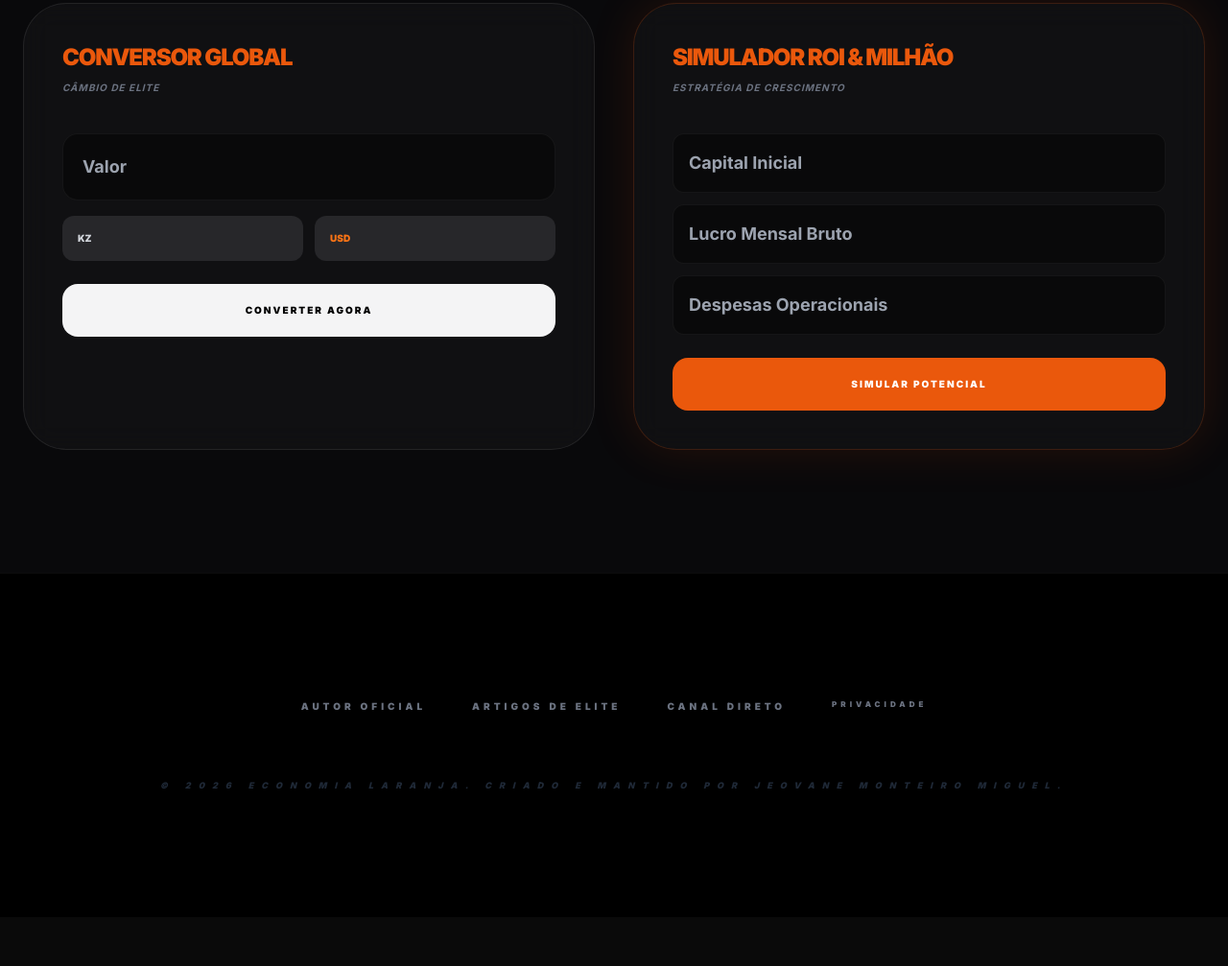
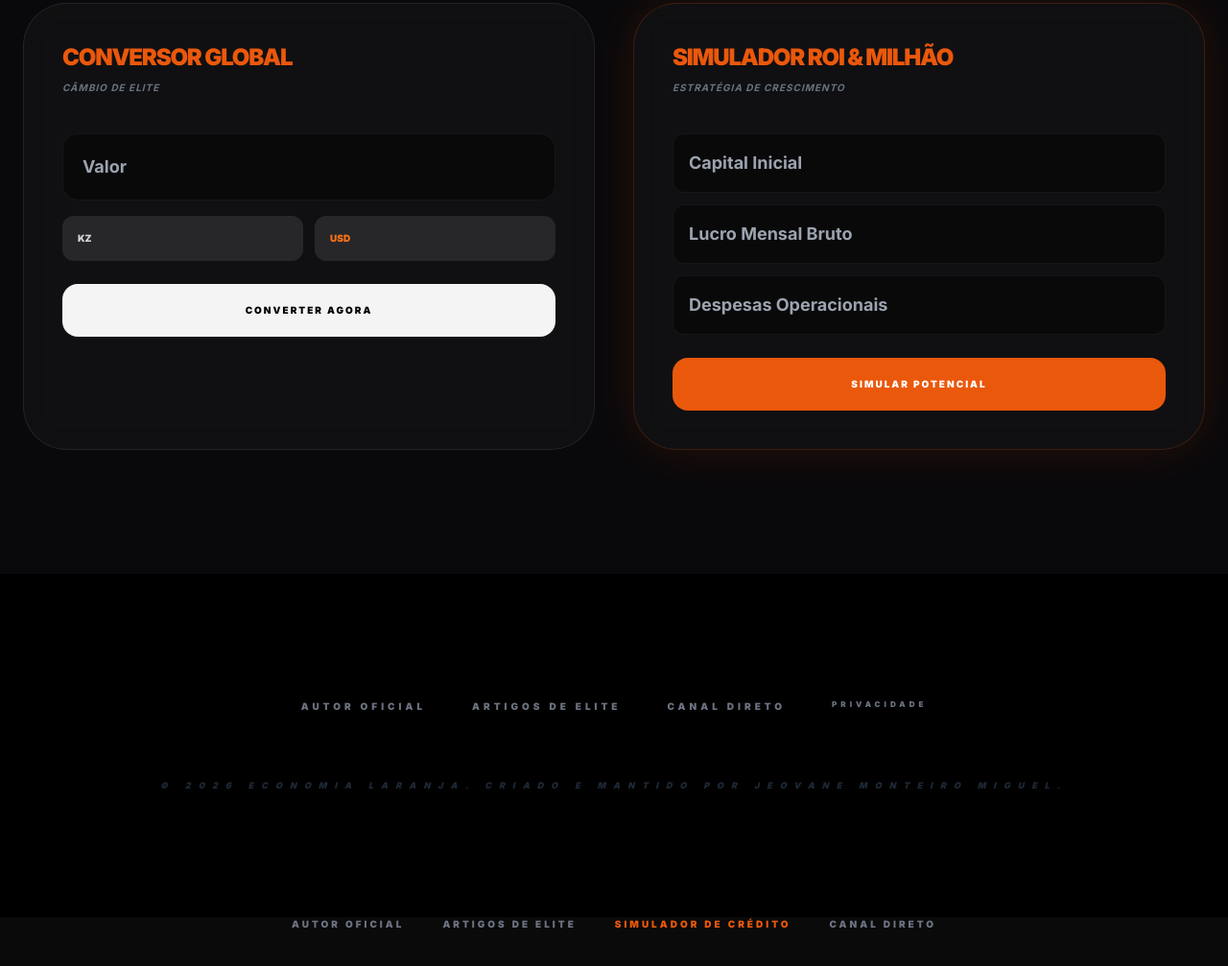
Before and after one commit to economialaranja2026/Economialaranja., a plain HTML site: page index.html in a window 1280 px wide. Shown: the part 1488-2495 px from the top of the page at 96% size. Before the commit the page ends 2444 px from the top, so only its background shows below. Drawn offline with nearby package versions, Linux system fonts and the light colour scheme.

Commit message:
Add new navigation links in index.html

```diff
--- a/index.html
+++ b/index.html
@@ -189,3 +189,9 @@
     </script>
 </body>
                 </html>
+<div class="flex flex-wrap justify-center gap-10 mb-12 text-[10px] font-black uppercase tracking-[3px] text-gray-500">
+    <a href="sobre.html" class="hover:text-orange-500 transition">Autor Oficial</a>
+    <a href="artigos.html" class="hover:text-orange-500 transition">Artigos de Elite</a>
+    <a href="credito.html" class="hover:text-orange-500 transition text-orange-600">Simulador de Crédito</a> <!-- NOVO LINK -->
+    <a href="contato.html" class="hover:text-orange-500 transition">Canal Direto</a>
+</div>
```
